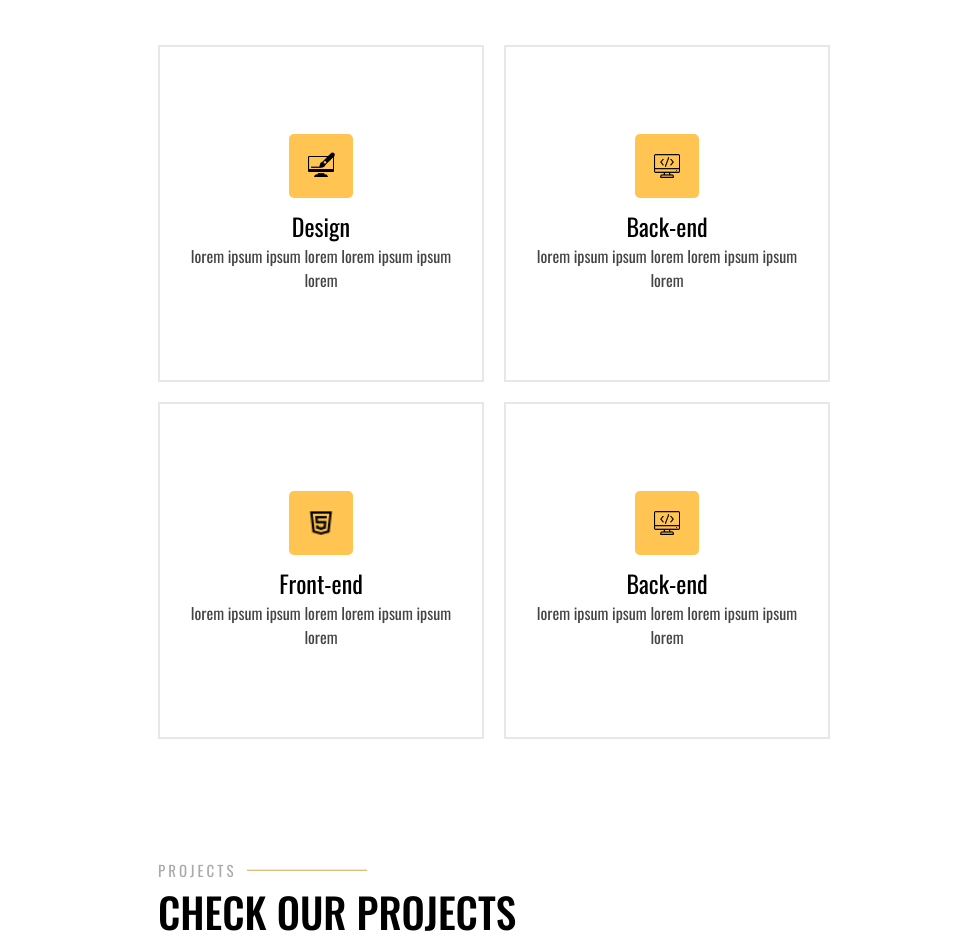
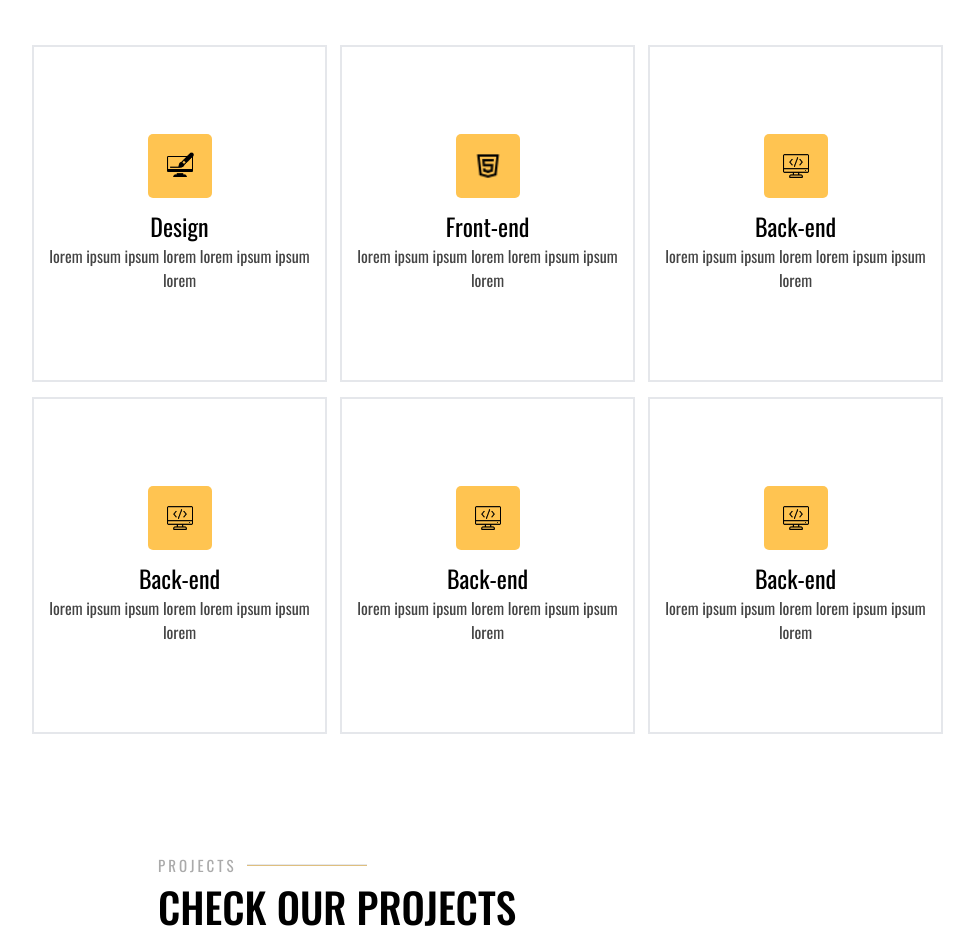
Before and after one commit to webLance24/weblance-portfolio, a React (Vite) app: page / in a window 1280 px wide. Shown: the part 1740-2676 px from the top of the page, without its empty margins (146-1120 px from the left). Built offline with nearby package versions, Linux system fonts and the light colour scheme.

Commit message:
feat: add responsive for tablet services

```diff
--- a/src/Components/Services.tsx
+++ b/src/Components/Services.tsx
@@ -3,9 +3,42 @@ import front from "../../public/img/icons/front.png";
 import back from "../../public/img/icons/back.png";
 
 function Services() {
+  const categories = [
+    {
+      title: "Design",
+      category: "lorem ipsum ipsum lorem lorem ipsum ipsum lorem",
+      src: design,
+    },
+    {
+      title: "Front-end",
+      category: " lorem ipsum ipsum lorem lorem ipsum ipsum lorem",
+      src: front,
+    },
+    {
+      title: " Back-end",
+      category: "lorem ipsum ipsum lorem lorem ipsum ipsum lorem",
+      src: back,
+    },
+    {
+      title: "Back-end",
+      category: "lorem ipsum ipsum lorem lorem ipsum ipsum lorem",
+      src: back,
+    },
+    {
+      title: "Back-end",
+      category: "lorem ipsum ipsum lorem lorem ipsum ipsum lorem",
+      src: back,
+    },
+    {
+      title: "Back-end",
+      category: "lorem ipsum ipsum lorem lorem ipsum ipsum lorem",
+      src: back,
+    },
+  ];
+
   return (
     <div id="services" className="bg-[white]">
-      <div className="bg-[white] pt-[120px] px-[12px] max-w-[520px] m-auto md:max-w-[696px]">
+      <div className="bg-[white] pt-[120px] px-[12px] max-w-[520px] m-auto md:max-w-[696px] lg:max-w-[948px]">
         <div className="pb-[40px]">
           <div className="flex items-center gap-[10px]">
             <h2 className="uppercase text-[#AAAAAA] text-[15px] tracking-[3px]">
@@ -17,64 +50,32 @@ function Services() {
             Check our services
           </p>
         </div>
-        {/* main container */}
-        <div className="md:flex md:flex-row md:justify-center md:items-center md:max-w-[696px] md:gap-[20px]">
-          {/* design container */}
-          <div className="md:flex md:gap-[20px] md:flex-col">
-            {/* for 2 div up div means */}
-            <div className=" flex items-center justify-center flex-col px-[20px] py-[80px] border-[2px] md:w-[326px] md:h-[337px]">
-              <div className="w-[100%] h-[175px] flex flex-col justify-center items-center md:w-[294px]">
-                <div className="w-[64px] h-[64px] bg-[#FFC451] rounded-[5px] flex justify-center items-center">
-                  <img className="w-[28px] h-[28px]" src={design} alt="" />
+
+        <div className="grid grid-cols-1 md:grid-cols-2 lg:grid-cols-3 lg:gap-y-[15px]">
+          {categories.map((category, index) => {
+            return (
+              <div
+                key={index}
+                className="flex items-center justify-center mt-[10px] flex-col px-[20px] py-[80px] border-[2px] md:w-[326px] md:h-[337px] lg:mt-0 lg:w-[295px]"
+              >
+                <div className="w-[100%] h-[175px] flex flex-col justify-center items-center md:w-[294px]">
+                  <div className="w-[64px] h-[64px] bg-[#FFC451] rounded-[5px] flex justify-center items-center">
+                    <img
+                      className="w-[28px] h-[28px]"
+                      src={category.src}
+                      alt=""
+                    />
+                  </div>
+                  <h4 className="text-[black] text-[24px] mt-[10px]">
+                    {category.title}
+                  </h4>
+                  <p className="text-[#444444] text-[16px] font-normal text-center">
+                    {category.category}
+                  </p>
                 </div>
-                <h4 className="text-[black] text-[24px] mt-[10px]">Design</h4>
-                <p className="text-[#444444] text-[16px] font-normal text-center">
-                  lorem ipsum ipsum lorem lorem ipsum ipsum lorem
-                </p>
               </div>
-            </div>
-            {/* front-end container */}
-            <div className=" flex items-center justify-center flex-col px-[20px] py-[80px] mt-[40px] border-[2px] md:w-[326px] md:h-[337px] md:mt-0">
-              <div className="w-[100%] h-[175px] flex flex-col justify-center items-center md:w-[294px]">
-                <div className="w-[64px] h-[64px] bg-[#FFC451] rounded-[5px] flex justify-center items-center">
-                  <img className="w-[28px] h-[28px]" src={front} alt="" />
-                </div>
-                <h4 className="text-[black] text-[24px] mt-[10px]">
-                  Front-end
-                </h4>
-                <p className="text-[#444444] text-[16px] font-normal text-center">
-                  lorem ipsum ipsum lorem lorem ipsum ipsum lorem
-                </p>
-              </div>
-            </div>
-          </div>
-          {/* back-end container */}
-          <div className="md:flex md:gap-[20px] md:flex-col">
-            {/* for 2 div up div means */}
-            <div className=" flex items-center justify-center flex-col px-[20px] py-[80px] mt-[40px] border-[2px] md:w-[326px] md:h-[337px] md:mt-0">
-              <div className="w-[100%] h-[175px] flex flex-col justify-center items-center md:w-[294px]">
-                <div className="w-[64px] h-[64px] bg-[#FFC451] rounded-[5px] flex justify-center items-center">
-                  <img className="w-[28px] h-[28px]" src={back} alt="" />
-                </div>
-                <h4 className="text-[black] text-[24px] mt-[10px]">Back-end</h4>
-                <p className="text-[#444444] text-[16px] font-normal text-center">
-                  lorem ipsum ipsum lorem lorem ipsum ipsum lorem
-                </p>
-              </div>
-            </div>
-            {/* back-end container */}
-            <div className=" flex items-center justify-center flex-col px-[20px] py-[80px] mt-[40px] border-[2px] md:w-[326px] md:h-[337px] md:mt-0">
-              <div className="w-[100%] h-[175px] flex flex-col justify-center items-center md:w-[294px]">
-                <div className="w-[64px] h-[64px] bg-[#FFC451] rounded-[5px] flex justify-center items-center">
-                  <img className="w-[28px] h-[28px]" src={back} alt="" />
-                </div>
-                <h4 className="text-[black] text-[24px] mt-[10px]">Back-end</h4>
-                <p className="text-[#444444] text-[16px] font-normal text-center">
-                  lorem ipsum ipsum lorem lorem ipsum ipsum lorem
-                </p>
-              </div>
-            </div>
-          </div>
+            );
+          })}
         </div>
       </div>
     </div>
```
